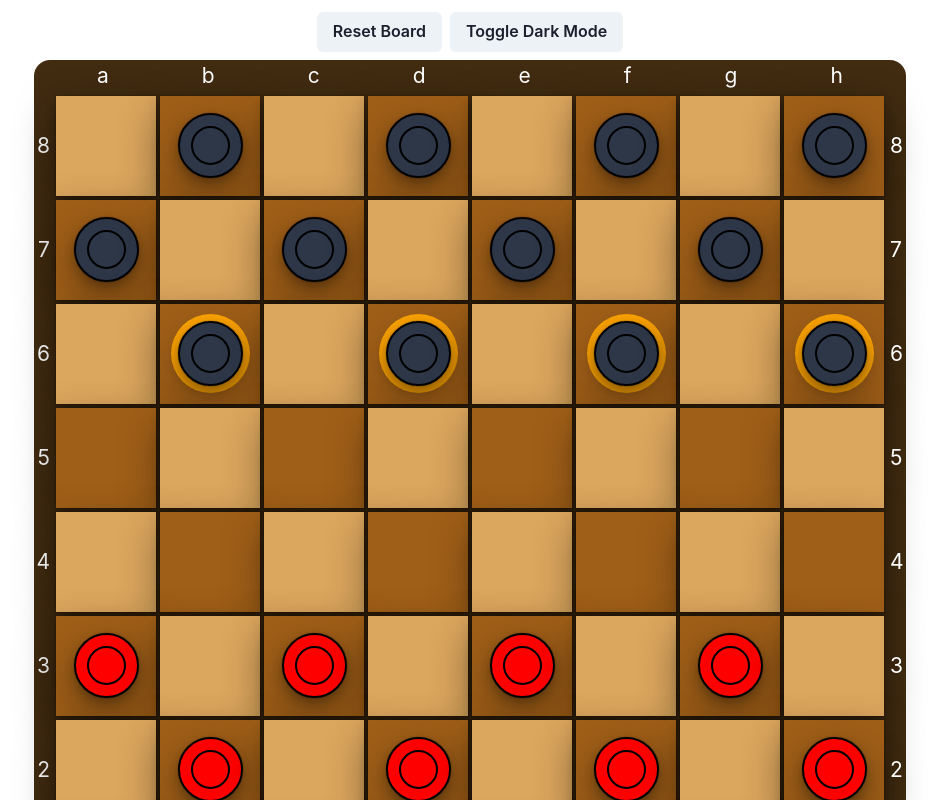
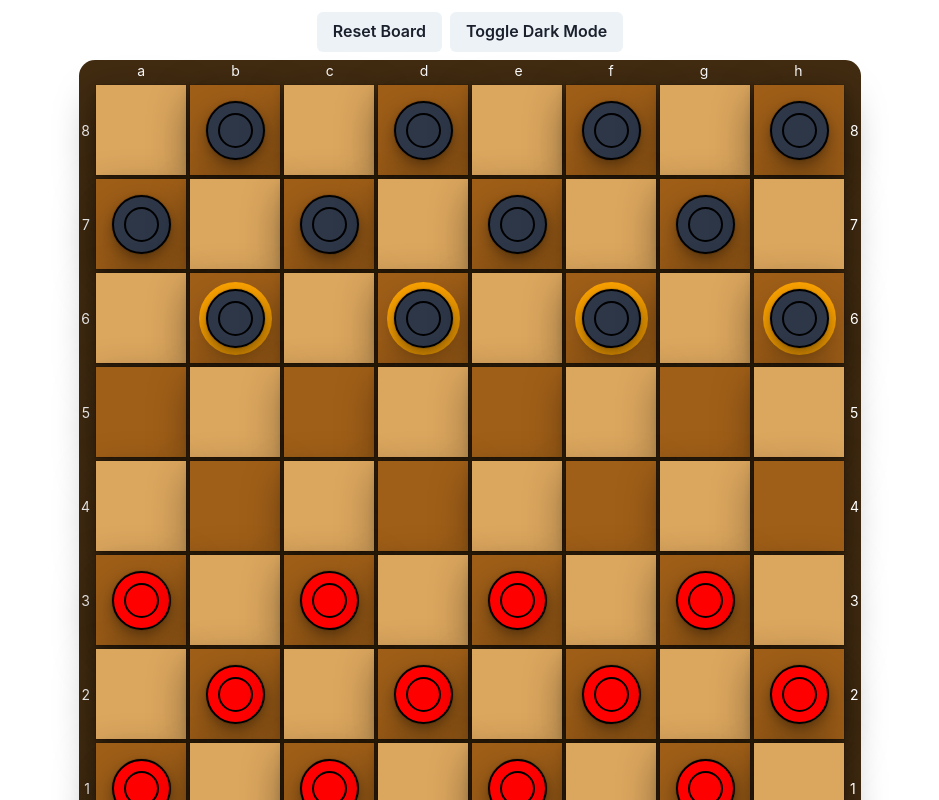
Before and after one commit to dshehbaj/checkers, a React (Create React App) app: page / in a window 1280 px wide. Shown: the top 800 px of the page, without its empty margins (170-1109 px from the left). Built offline with nearby package versions, Linux system fonts and the light colour scheme.

Commit message:
Changed sizes.

```diff
--- a/src/App.tsx
+++ b/src/App.tsx
@@ -1,20 +1,14 @@
 import React from "react";
-import {
-  Button,
-  ChakraProvider,
-  Grid,
-  VStack,
-  theme,
-  HStack,
-} from "@chakra-ui/react";
+import { ChakraProvider, Grid, VStack, theme } from "@chakra-ui/react";
 import Board from "./components/Board";
 
+const BOARDSIZE = 8;
 function App() {
   return (
     <ChakraProvider theme={theme}>
       <Grid minH="100vh" p={3}>
         <VStack>
-          <Board size={8} />
+          <Board size={BOARDSIZE} />
         </VStack>
       </Grid>
     </ChakraProvider>
--- a/src/components/Board.tsx
+++ b/src/components/Board.tsx
@@ -26,10 +26,10 @@ interface SquareProps extends RowProps {
 const DARK = "#A05F18";
 const LIGHT = "#DBA65E";
 const OUTLINE = "#412B11";
-const SQUARE_SIZE = [45, 45, 90, 100];
+const SQUARE_SIZE = [45, 45, 90, 90];
 const STACK_SPACING = [0.5, 0.5, 1, 1];
-const TOPSPACING = [43, 43, 86, 93];
-const TEXTSIZE = [7, 7, 14, 21];
+const TOPSPACING = [43, 43, 86, 86];
+const TEXTSIZE = [7, 7, 14, 14];
 const TEXTCOLOR = "white";
 
 //Negative values = item is disabled
--- a/src/components/Piece.tsx
+++ b/src/components/Piece.tsx
@@ -8,10 +8,10 @@ interface PieceInterface {
   movable: true | false;
 }
 
-const MOVABLE = [37, 37, 73, 79];
-const OUTER = [31, 31, 59, 65];
-const INNER = [18, 18, 35, 39];
-const TEXTSIZE = [7, 7, 14, 21];
+const MOVABLE = [37, 37, 73, 73];
+const OUTER = [31, 31, 59, 59];
+const INNER = [18, 18, 35, 35];
+const TEXTSIZE = [7, 7, 14, 14];
 const BORDER = "2px";
 
 const Piece: React.FC<PieceInterface> = ({ color, visibile, movable }) => {
```
